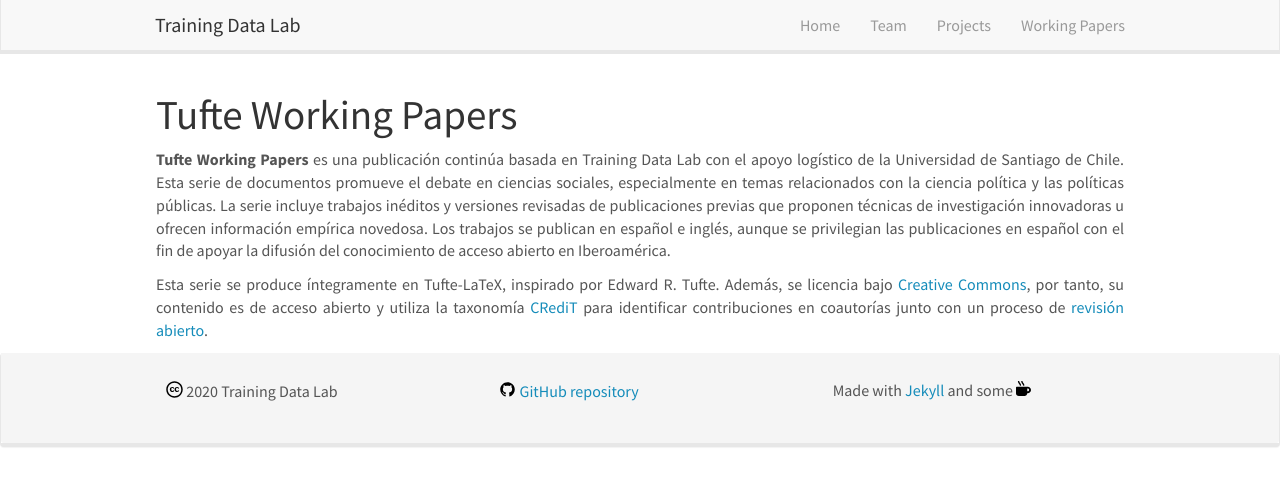
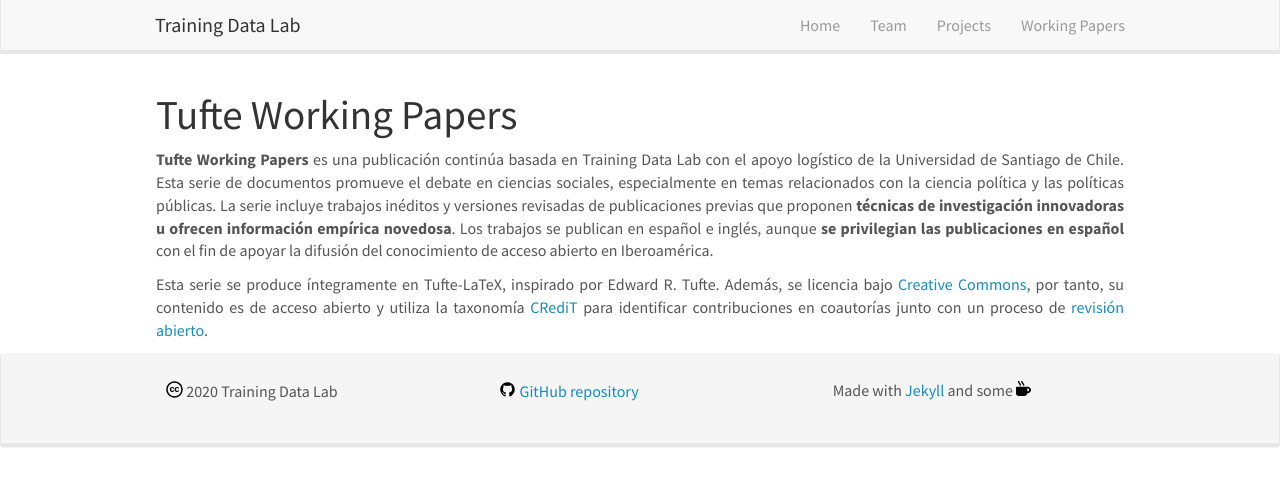
Before and after one commit to training-datalab/old-training-datalab.com, a Jekyll site: the page built from _pages/tufte-working-papers.md, in a window 1280 px wide. Shown: the top 486 px of the page. Built offline with Jekyll 4.4.1, drawn with Linux system fonts in a browser that asks for light colours; nearby versions of some CDN libraries.

Commit message:
Update tufte-working-papers.md

```diff
--- a/_pages/tufte-working-papers.md
+++ b/_pages/tufte-working-papers.md
@@ -8,6 +8,6 @@
 
 # Tufte Working Papers
 
-<p align=" justify"><b>Tufte Working Papers</b> es una publicación continúa basada en Training Data Lab con el apoyo logístico de la Universidad de Santiago de Chile. Esta serie de documentos promueve el debate en ciencias sociales, especialmente en temas relacionados con la ciencia política y las políticas públicas. La serie incluye trabajos inéditos y versiones revisadas de publicaciones previas que proponen técnicas de investigación innovadoras u ofrecen información empírica novedosa. Los trabajos se publican en español e inglés, aunque se privilegian las publicaciones en español con el fin de apoyar la difusión del conocimiento de acceso abierto en Iberoamérica.</p>
+<p align=" justify"><b>Tufte Working Papers</b> es una publicación continúa basada en Training Data Lab con el apoyo logístico de la Universidad de Santiago de Chile. Esta serie de documentos promueve el debate en ciencias sociales, especialmente en temas relacionados con la ciencia política y las políticas públicas. La serie incluye trabajos inéditos y versiones revisadas de publicaciones previas que proponen <strong>técnicas de investigación innovadoras u ofrecen información empírica novedosa</strong>. Los trabajos se publican en español e inglés, aunque <strong>se privilegian las publicaciones en español</strong> con el fin de apoyar la difusión del conocimiento de acceso abierto en Iberoamérica.</p>
 
 <p align=" justify">Esta serie se produce íntegramente en Tufte-LaTeX, inspirado por Edward R. Tufte. Además, se licencia bajo <a href="https://github.com/Tufte-Papers/tuftepapers.com/blob/master/LICENSE.txt" target="_blank">Creative Commons</a>, por tanto, su contenido es de acceso abierto y utiliza la taxonomía <a href="https://bgonzalezbustamante.github.io/CRediT/" target="_blank">CRediT</a> para identificar contribuciones en coautorías junto con un proceso de <a href="/open-review">revisión abierto</a>.</p>
```
